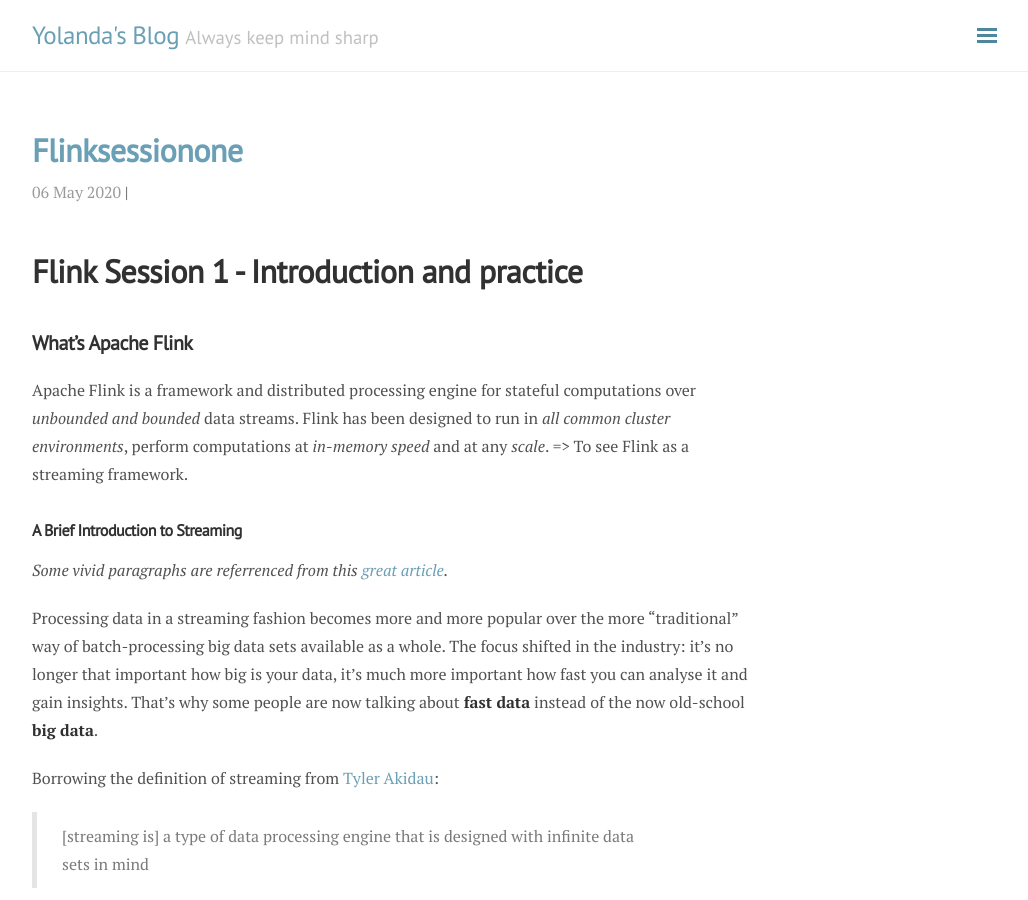
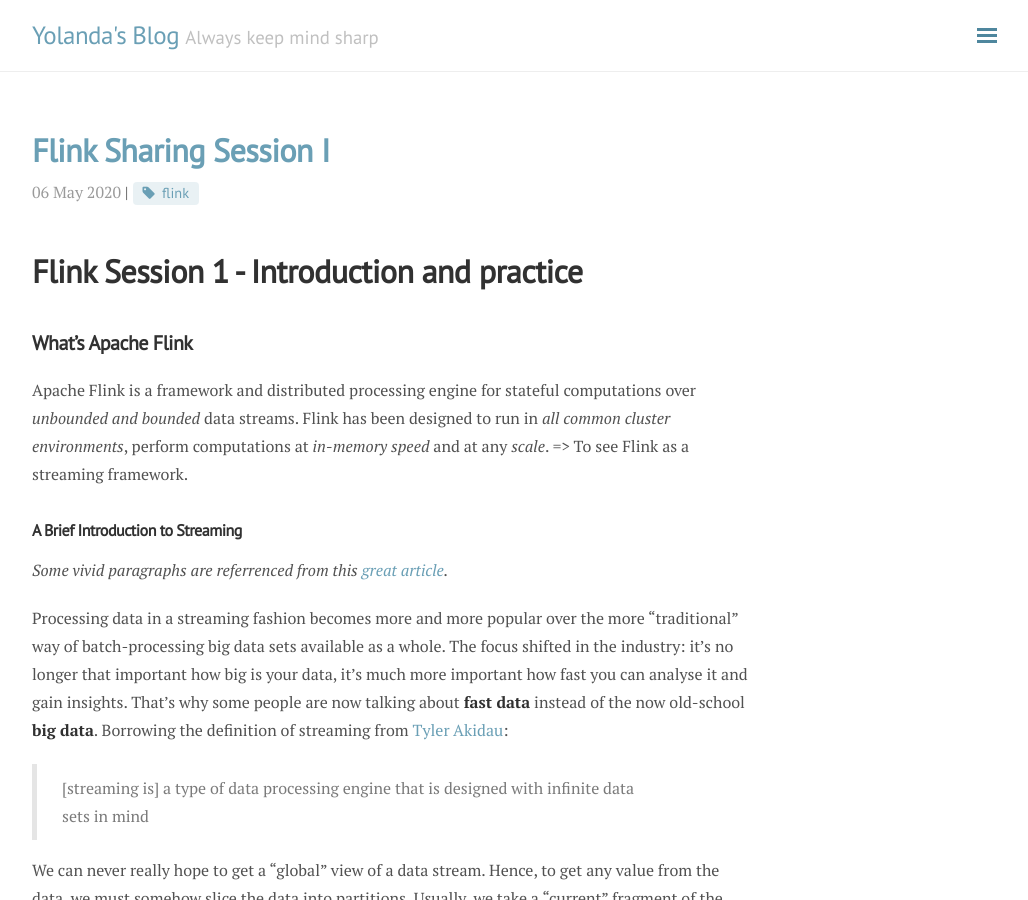
Before and after one commit to YolandaLeo/yolandaleo.github.io, a Jekyll site: the page built from _posts/2020-05-06-FlinkSessionOne.md, in a window 1280 px wide and 900 px high. Shown: the whole window, without its empty margins (248-1276 px from the left). Built offline with Jekyll 4.4.1, drawn with Linux system fonts in a browser that asks for light colours; nearby versions of some CDN libraries; our own code applies the rules of GitHub Pages for plain Markdown files.

Commit message:
reformat the post name

```diff
--- a/_posts/2020-05-06-FlinkSessionOne.md
+++ b/_posts/2020-05-06-FlinkSessionOne.md
@@ -1,3 +1,9 @@
+---
+layout: post
+categories: 'development'
+tag: flink
+title: Flink Sharing Session I
+---
 # Flink Session 1 - Introduction and practice
 ## What's Apache Flink
 
@@ -8,7 +14,7 @@
 *Some vivid paragraphs are referrenced from this [great article](https://softwaremill.com/windowing-in-big-data-streams-spark-flink-kafka-akka/).*
 
 Processing data in a streaming fashion becomes more and more popular over the more "traditional" way of batch-processing big data sets available as a whole. The focus shifted in the industry: it’s no longer that important how big is your data, it’s much more important how fast you can analyse it and gain insights. That’s why some people are now talking about **fast data** instead of the now old-school **big data**.
-
+<!--more-->
 Borrowing the definition of streaming from [Tyler Akidau](https://twitter.com/takidau):
 
 >[streaming is] a type of data processing engine that is designed with infinite data sets in mind
```
